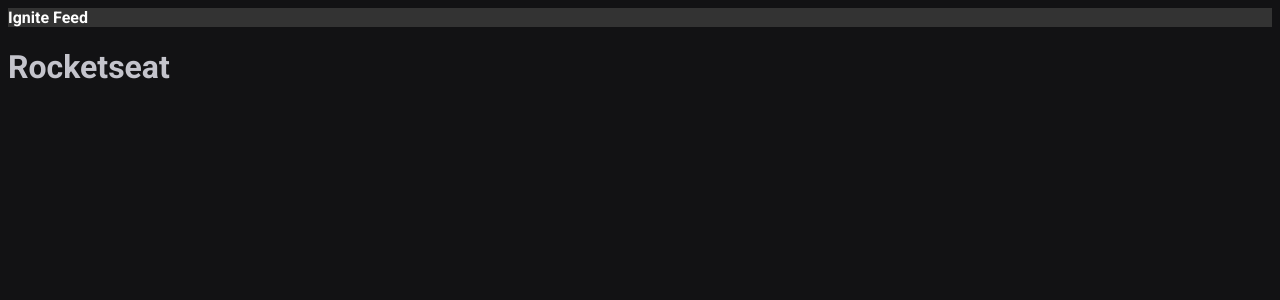
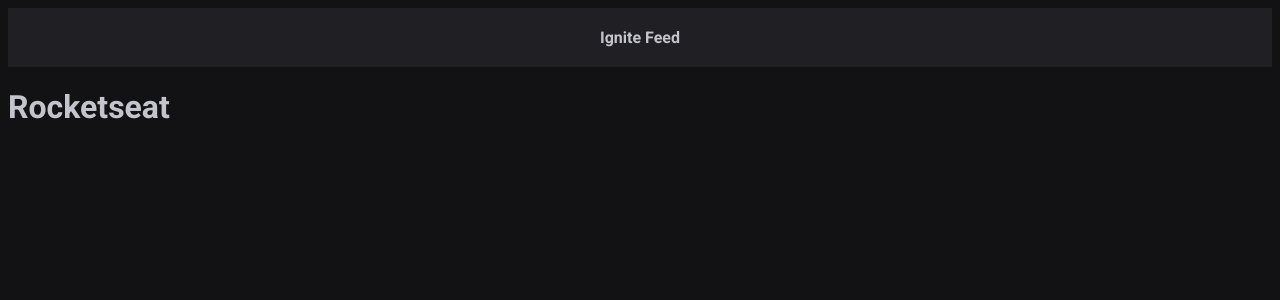
Before and after one commit to BrenoPorfirio/SocialFeed, a React (Vite) app: page / in a window 1280 px wide. Shown: the top 300 px of the page. Built offline with nearby package versions, Linux system fonts and the light colour scheme.

Commit message:
att header

```diff
--- a/src/components/Header.module.css
+++ b/src/components/Header.module.css
@@ -1,5 +1,6 @@
 .header {
-    color: white;
-    background: #333;
-    height: 30%;
+    background: var(--gray-800);
+    display: flex;
+    justify-content: center;
+    padding: 1.25rem 0;
 }
```
